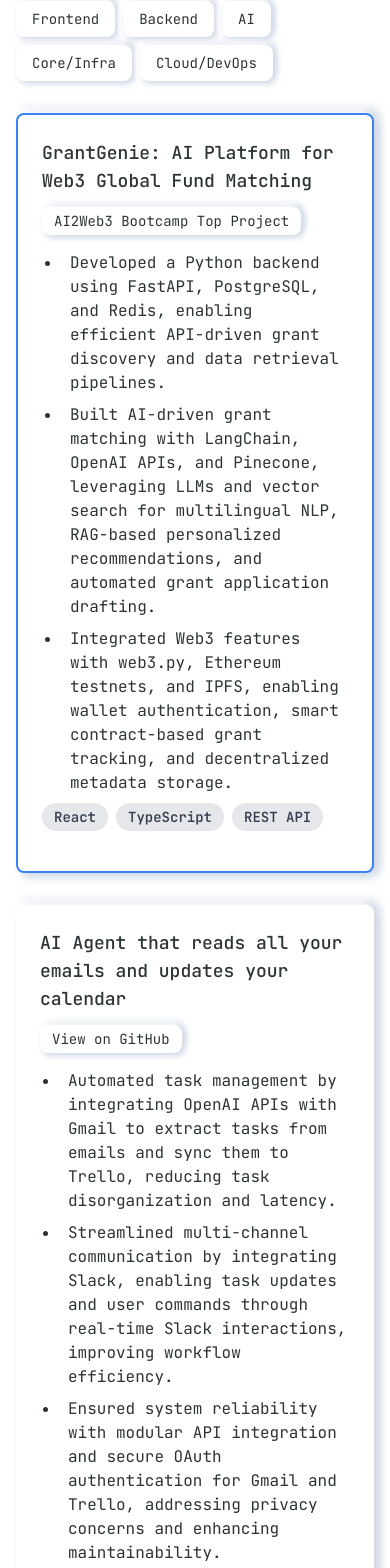
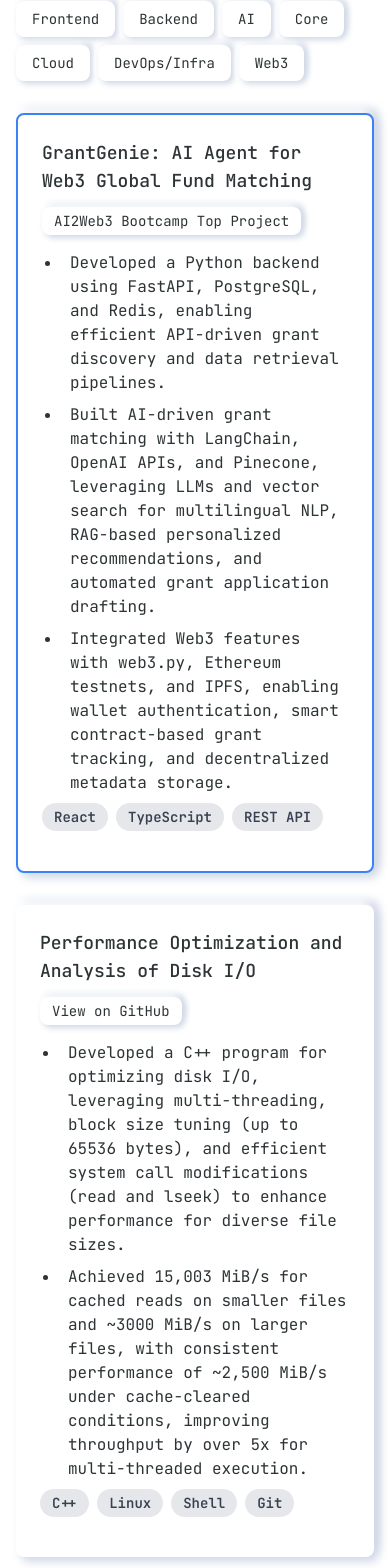
Before and after one commit to TechPertz/techpertz.github.io, a Next.js app: page / in a window 390 px wide. Shown: the part 7900-9468 px from the top of the page. Built offline with nearby package versions, Linux system fonts and the light colour scheme.

Commit message:
data update and multi select domains

```diff
--- a/app/data/projects.ts
+++ b/app/data/projects.ts
@@ -3,7 +3,7 @@ export interface Project {
   title: string;
   description: string[];
   tags: string[];
-  domain: string;
+  domain: string[]; // Changed from string to string[]
   link: string;
   isLinkClickable: boolean;
   linkText: string;
@@ -12,95 +12,103 @@ export interface Project {
 export const projects: Project[] = [
   {
     code: "GrantGenie",
-    title: "GrantGenie: AI Platform for Web3 Global Fund Matching",
+    title: "GrantGenie: AI Agent for Web3 Global Fund Matching",
     description: [
       "Developed a Python backend using FastAPI, PostgreSQL, and Redis, enabling efficient API-driven grant discovery and data retrieval pipelines.",
       "Built AI-driven grant matching with LangChain, OpenAI APIs, and Pinecone, leveraging LLMs and vector search for multilingual NLP, RAG-based personalized recommendations, and automated grant application drafting.",
       "Integrated Web3 features with web3.py, Ethereum testnets, and IPFS, enabling wallet authentication, smart contract-based grant tracking, and decentralized metadata storage."
     ],
     tags: ["React", "TypeScript", "REST API"],
-    domain: "Frontend",
+    domain: ["AI", "Frontend", "Backend", "Web3"], // Changed to array
     link: "",
     isLinkClickable: false,
     linkText: "AI2Web3 Bootcamp Top Project",
   },
   {
+    code: "IO",
+    title:
+      "Performance Optimization and Analysis of Disk I/O",
+    description: [
+      "Developed a C++ program for optimizing disk I/O, leveraging multi-threading, block size tuning (up to 65536 bytes), and efficient system call modifications (read and lseek) to enhance performance for diverse file sizes.",
+      "Achieved 15,003 MiB/s for cached reads on smaller files and ~3000 MiB/s on larger files, with consistent performance of ~2,500 MiB/s under cache-cleared conditions, improving throughput by over 5x for multi-threaded execution.",
+    ],
+    tags: ["C++", "Linux", "Shell", "Git"],
+    domain: ["Core"], // Changed to array
+    link: "https://github.com/yourusername/Disk-IO-Optimization",
+    isLinkClickable: true,
+    linkText: "View on GitHub",
+  },
+  {
+    code: "FAD",
+    title: "AI-Fitness Analytics Dashboard (AWS)",
+    description: [
+      "Architected a scalable health tracking platform leveraging AWS services including SageMaker (KNN model), Lambda, SQS, SNS, RDS, DynamoDB, and S3, enabling real-time insights and personalized exercise recommendations.",
+      "Developed an ETL pipeline to synchronize health metrics from Google Fit API into DynamoDB and RDS, integrating microservices for data processing, storage, and ML-driven predictions.",
+      "Ensured secure and reliable operations with AWS Cognito for authentication, CloudWatch for monitoring, and IAM for access control, alongside encrypted data at rest and in transit."
+    ],
+    tags: [
+      "Django",
+      "ReactJs",
+      "Lambda",
+      "DynamoDB",
+      "Beanstalk",
+      "Sagemaker",
+      "SNS",
+      "SQS",
+    ],
+    domain: ["Cloud", "DevOps/Infra"], // Changed to array
+    link: "https://github.com/yourusername/Fitness-Analytics-Dashboard",
+    isLinkClickable: true,
+    linkText: "View on GitHub",
+  },
+  {
     code: "mAIgic",
-    title: "AI Agent that reads all your emails and updates your calendar",
+    title: "LLM-Powered Smart Task Manager",
     description: [
       "Automated task management by integrating OpenAI APIs with Gmail to extract tasks from emails and sync them to Trello, reducing task disorganization and latency.",
       "Streamlined multi-channel communication by integrating Slack, enabling task updates and user commands through real-time Slack interactions, improving workflow efficiency.",
       "Ensured system reliability with modular API integration and secure OAuth authentication for Gmail and Trello, addressing privacy concerns and enhancing maintainability."
     ],
     tags: ["Python", "Flask", "Postgres", "ReactJs"],
-    domain: "AI",
+    domain: ["AI"],
     link: "https://github.com/yourusername/LLM-application",
     isLinkClickable: false,
-    linkText: "View on GitHub",
-  },
-  {
-    code: "IO",
-    title:
-      "Performance Optimization and Analysis of Disk I/O in a Real Linux Environment",
-    description: [
-      "Developed a C++ program for optimizing disk I/O, leveraging multi-threading, block size tuning (up to 65536 bytes), and efficient system call modifications (read and lseek) to enhance performance for diverse file sizes.",
-      "Achieved 15,003 MiB/s for cached reads on smaller files and 2,566 MiB/s on larger files, with consistent performance of ~2,390 MiB/s under cache-cleared conditions, improving throughput by over 5x for multi-threaded execution.",
-    ],
-    tags: ["C++", "Linux", "Shell", "Git"],
-    domain: "Backend",
-    link: "https://github.com/yourusername/Disk-IO-Optimization",
-    isLinkClickable: true,
-    linkText: "View on GitHub",
-  },
-  {
-    code: "FAD",
-    title: "AI-Fitness Analytics Dashboard",
-    description: [
-      "Architected AWS services to host a Flask application on EC2 providing seamless integration with Google Fit metrics.",
-    ],
-    tags: [
-      "Python",
-      "Django",
-      "Postgres",
-      "DynamoDB",
-      "EC2",
-      "Sagemaker",
-      "SNS",
-      "SQS",
-      "ReactJs",
-    ],
-    domain: "Full Stack",
-    link: "https://github.com/yourusername/Fitness-Analytics-Dashboard",
-    isLinkClickable: true,
     linkText: "View on GitHub",
   },
   // Dummy projects
   {
     code: "DP1",
-    title: "Flowcontrol",
-    description: ["This is a dummy project for testing purposes."],
-    tags: ["HTML", "CSS", "JavaScript"],
-    domain: "Frontend",
+    title: "Flowcontrol: Simplifying Complex Shell Workflows",
+    description: ["Developed a C++ framework to streamline command-line workflows, enabling developers to easily automate tasks like piping (|), redirections (>), and multi-command execution (;) with robust error handling (2>&1).",
+      "Implemented a .flow file parser to simplify the creation and execution of complex command sequences, reducing manual effort and providing an intuitive way to manage shell operations efficiently."
+    ],
+    tags: ["C++", "Unix Systems Programming", "Shell"],
+    domain: ["Core"],
     link: "https://github.com/yourusername/dummy-project-1",
     isLinkClickable: true,
     linkText: "View on GitHub",
   },
   {
     code: "DP2",
-    title: "KubeControl",
-    description: ["This is another dummy project for testing purposes."],
-    tags: ["Python", "Django"],
-    domain: "Backend",
+    title: "KubeControl: Cloud-Native Monitoring and Alerting Solution",
+    description: ["Designed and deployed a scalable Flask-MongoDB application using Docker and Kubernetes, with advanced features like rolling updates, replication, and health probes for robust orchestration.",
+      "Implemented real-time monitoring and alerting by integrating Prometheus and Slack, enabling proactive issue resolution in both local (Minikube) and cloud (AWS EKS) environments.",
+      "Leveraged AWS services, including EKS for orchestration and S3 for storage, ensuring production-grade deployments with seamless scalability and high availability."
+    ],
+    tags: ["Flask", "MongoDB", "Docker", "Kubernetes (Minikube, AWS EKS)", "Prometheus", "Slack API", "AWS (EKS, S3, CloudWatch)"],
+    domain: ["Backend"],
     link: "https://github.com/yourusername/dummy-project-2",
     isLinkClickable: true,
     linkText: "View on GitHub",
   },
   {
     code: "DP3",
-    title: "White board",
-    description: ["This is yet another dummy project for testing purposes."],
+    title: "White board: Real-Time Collaborative Whiteboard",
+    description: ["Designed and implemented a real-time collaborative whiteboard application, leveraging WebSockets for seamless, multi-user drawing updates and Java Swing for an intuitive GUI.",
+      "Optimized performance with batch processing, asynchronous communication, and thread-safe concurrency controls, ensuring low-latency updates and efficient handling of large-scale data.",
+    ],
     tags: ["React", "Node.js"],
-    domain: "Full Stack",
+    domain: ["Frontend", "Backend", "Core"],
     link: "https://github.com/yourusername/dummy-project-3",
     isLinkClickable: true,
     linkText: "View on GitHub",
@@ -110,7 +118,7 @@ export const projects: Project[] = [
     title: "Amazon Review",
     description: ["This is a dummy project for testing purposes."],
     tags: ["AWS", "Docker"],
-    domain: "Cloud",
+    domain: ["Cloud"],
     link: "https://github.com/yourusername/dummy-project-4",
     isLinkClickable: true,
     linkText: "View on GitHub",
@@ -120,60 +128,20 @@ export const projects: Project[] = [
     title: "Telegram Checkout",
     description: ["This is another dummy project for testing purposes."],
     tags: ["Kubernetes", "CI/CD"],
-    domain: "DevOps",
+    domain: ["DevOps"],
     link: "https://github.com/yourusername/dummy-project-5",
     isLinkClickable: true,
     linkText: "View on GitHub",
   },
   {
     code: "DP6",
-    title: "Dummy Project 6",
-    description: ["This is yet another dummy project for testing purposes."],
-    tags: ["Machine Learning", "Python"],
-    domain: "AI",
-    link: "https://github.com/yourusername/dummy-project-6",
-    isLinkClickable: true,
-    linkText: "View on GitHub",
-  },
-  {
-    code: "DP7",
-    title: "Dummy Project 7",
+    title: "reetnandy.com: My Portfolio Website",
     description: ["This is a dummy project for testing purposes."],
-    tags: ["HTML", "CSS", "JavaScript"],
-    domain: "Frontend",
-    link: "https://github.com/yourusername/dummy-project-7",
-    isLinkClickable: true,
-    linkText: "View on GitHub",
-  },
-  {
-    code: "DP8",
-    title: "Dummy Project 8",
-    description: ["This is another dummy project for testing purposes."],
-    tags: ["Python", "Django"],
-    domain: "Backend",
-    link: "https://github.com/yourusername/dummy-project-8",
-    isLinkClickable: true,
-    linkText: "View on GitHub",
-  },
-  {
-    code: "DP9",
-    title: "Dummy Project 9",
-    description: ["This is yet another dummy project for testing purposes."],
-    tags: ["React", "Node.js"],
-    domain: "Full Stack",
-    link: "https://github.com/yourusername/dummy-project-9",
-    isLinkClickable: true,
-    linkText: "View on GitHub",
-  },
-  {
-    code: "DP10",
-    title: "Dummy Project 10",
-    description: ["This is a dummy project for testing purposes."],
-    tags: ["AWS", "Docker"],
-    domain: "Cloud",
-    link: "https://github.com/yourusername/dummy-project-10",
+    tags: ["Python", "NLP"],
+    domain: ["AI"],
+    link: "",
     isLinkClickable: false,
-    linkText: "Not Available",
+    linkText: "AI2Web3 Bootcamp Top Project",
   },
 ];
 
@@ -181,14 +149,19 @@ export const domains = [
   "Frontend",
   "Backend",
   "AI",
-  "Core/Infra",
-  "Cloud/DevOps",
+  "Core",
+  "Cloud",
+  "DevOps/Infra",
+  "Web3"
 ];
 
 export const domainHierarchy: { [key: string]: string[] } = {
-  Frontend: ["Frontend", "Full Stack"],
-  Backend: ["Backend", "Full Stack"],
+  Frontend: ["Frontend"],
+  Backend: ["Backend"],
   AI: ["AI"],
-  "Cloud/DevOps": ["Cloud/DevOps"],
-  "Core/Infra": ["Core/Infra"],
+  Cloud: ["Cloud"],
+  "DevOps/Infra": ["DevOps/Infra"],
+  Core: ["Core"],
+  "Full Stack": ["Frontend", "Backend"],
+  Web3: ["Web3"]
 };
--- a/app/page.tsx
+++ b/app/page.tsx
@@ -26,7 +26,11 @@ export default function HomePage() {
   const [visibleExperiencesCount, setVisibleExperiencesCount] = useState(3) // New state for experiences
 
   const filteredProjects = selectedDomains.length > 0
-    ? projects.filter(project => selectedDomains.some(domain => domainHierarchy[domain].includes(project.domain)))
+    ? projects.filter(project =>
+        project.domain.some(projectDomain =>
+          selectedDomains.includes(projectDomain)
+        )
+      )
     : projects
 
   const showPopUp = false //  pop-up
@@ -155,9 +159,9 @@ export default function HomePage() {
 
         <section id="about" ref={aboutRef} className="py-12">
           <h2 className="text-3xl font-bold mb-6">About Me</h2>
-          <div className="flex flex-col md:flex-row gap-8">
-            <div className="md:w-1/3">
-              <div className="neu-card p-4 rounded-corners">
+          <div className="flex flex-col md:flex-row gap-8 items-start"> {/* Added items-start */}
+            <div className="w-full md:w-1/3 flex justify-center"> {/* Changed from md:w-1/3 to include w-full */}
+              <div className="neu-card p-4 rounded-corners w-fit h-fit mx-auto"> {/* Added mx-auto */}
                 <Image
                   src="/Reet.png?height=300&width=300"
                   alt="Reet Nandy"
```
